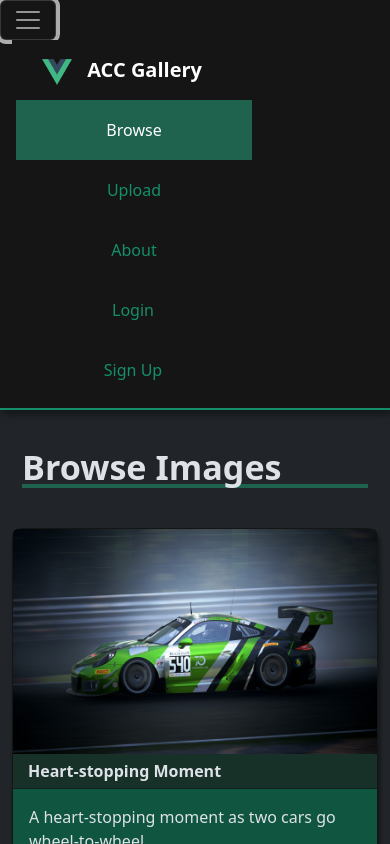
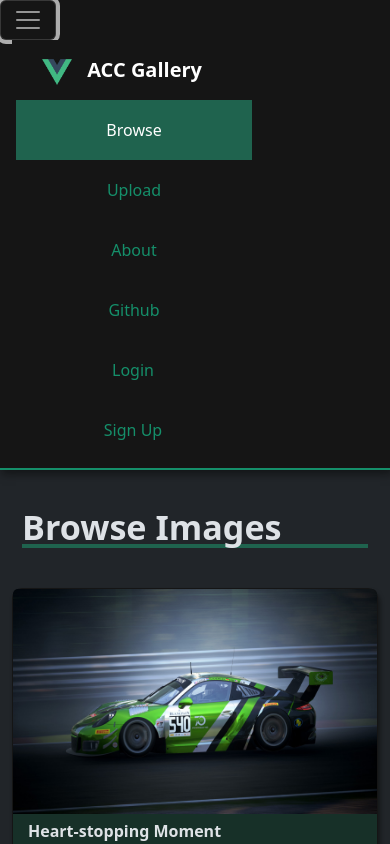
Before and after one commit to nGAGEOnline/ACC-Gallery.Vue, a Vue app: page / in a window 390 px wide. Both pictures are taken after a click on the button "Toggle navigation". Shown: the top 844 px of the page. Built offline with nearby package versions, Linux system fonts and the light colour scheme.

Commit message:
added github link to collapse/mobile menu

```diff
--- a/src/components/Navigation.vue
+++ b/src/components/Navigation.vue
@@ -4,7 +4,7 @@
 			<div class="container-fluid">
 				<button
 					class="navbar-toggler"
-						style="float: right;"
+					style="float: right"
 					type="button"
 					data-bs-toggle="collapse"
 					data-bs-target="#navbarNav"
@@ -30,6 +30,9 @@
 							<router-link to="/about" class="nav-link" active-class="active" exact>About</router-link>
 						</li>
 						<li class="nav-item d-lg-none">
+							<a href="https://github.com/nGAGEOnline/vue-image-gallery-test" class="nav-link" target="_blank">Github</a>
+						</li>
+						<li class="nav-item d-lg-none">
 							<span class="nav-link login" data-bs-toggle="modal" data-bs-target="#loginModal">Login</span>
 						</li>
 						<li class="nav-item d-lg-none">
@@ -39,7 +42,10 @@
 					<div class="col-4 col-lg-auto text-end">
 						<ul class="navbar-nav ms-auto d-none d-lg-flex">
 							<li class="nav-item">
-									<a href="https://github.com/nGAGEOnline/vue-image-gallery-test" class="btn btn-secondary me-2 mt-2 bi bi-github" target="_blank" />
+								<a
+									href="https://github.com/nGAGEOnline/vue-image-gallery-test"
+									class="btn btn-secondary me-2 mt-2 bi bi-github"
+									target="_blank" />
 							</li>
 							<li class="nav-item">
 								<button class="btn btn-outline-success me-2 mt-2 login" data-bs-toggle="modal" data-bs-target="#loginModal">Login</button>
@@ -175,7 +181,6 @@
 .login:hover {
 }
 .signup {
-
 }
 
 .shadow-lg {
@@ -183,7 +188,7 @@
 }
 .navbar {
 	box-shadow: 2px 4px 8px #05050580 !important;
-	background-color: #151515!important;
+	background-color: #151515 !important;
 	border-bottom: 2px solid #158f6a;
 	padding: 0;
 }
@@ -228,15 +233,14 @@
 	content: "Gallery";
 }
 .btn-primary {
-	background-color: #158f6a!important;
+	background-color: #158f6a !important;
 }
 .btn-secondary {
-	background-color: #353535!important;
+	background-color: #353535 !important;
 	border-color: #303030;
 }
 .btn-secondary:hover {
-	background-color: #4cb191!important;
+	background-color: #4cb191 !important;
 	color: #afc;
 }
-
 </style>
```
Lines whose indentation alone changed are shown as unchanged.
